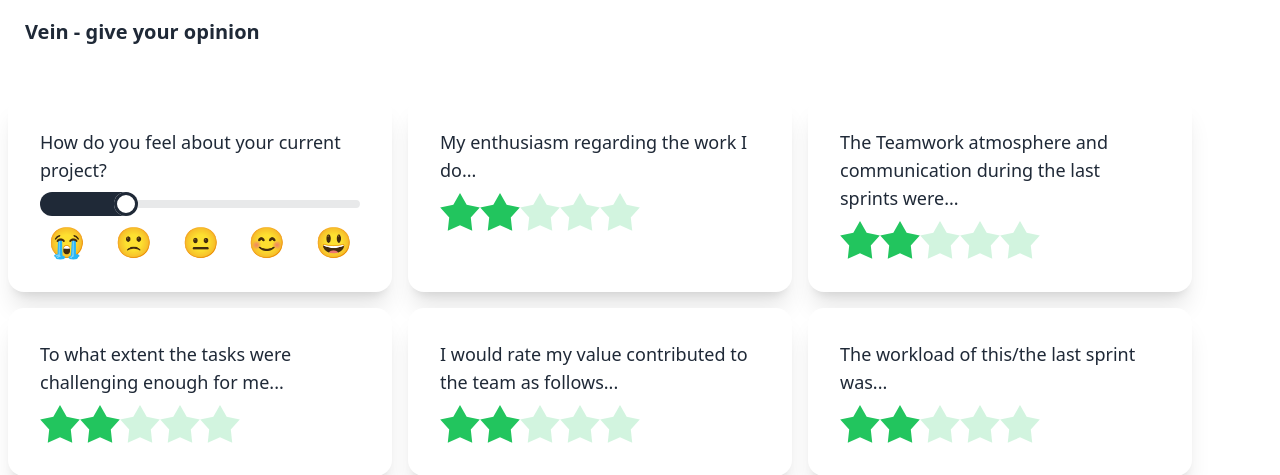
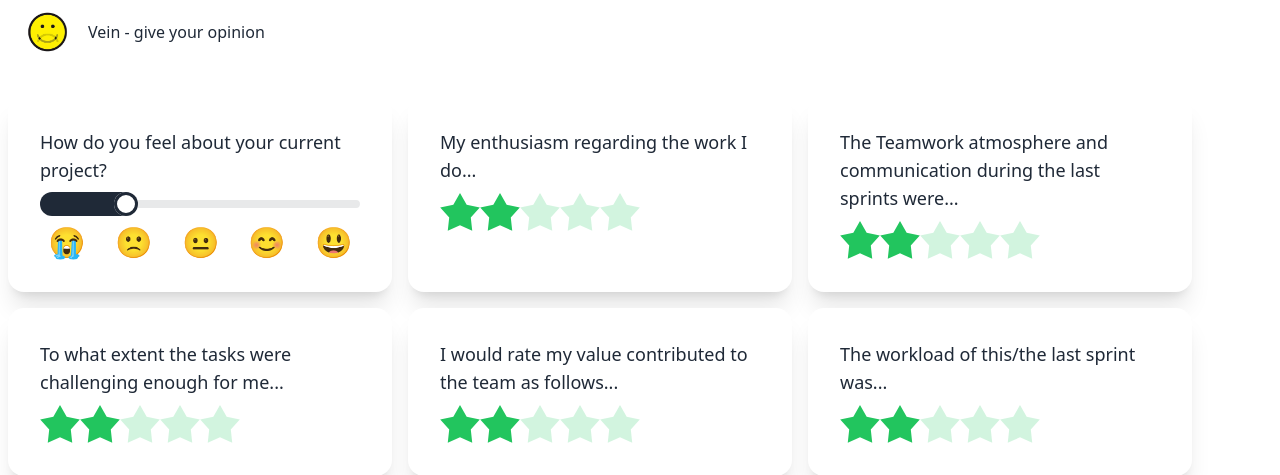
Before and after one commit to ivanderk/vein, a Flask app: page / in a window 1280 px wide. Shown: the top 475 px of the page. Run offline with Flask 2, Linux system fonts and the light colour scheme; some libraries are stand-ins or nearby versions.

Commit message:
Added arwork, logo & favicon.ico

```diff
--- a/vein/templates/base.html
+++ b/vein/templates/base.html
@@ -3,6 +3,7 @@
 <head>
     <meta charset="UTF-8">
     <meta name="viewport" content="width=device-width, initial-scale=1.0">
+    <link rel="shortcut icon" href="{{ url_for('static', filename='favicon.ico') }}">
     <title>Vein</title>
     <script src="https://unpkg.com/htmx.org@1.8.5"
             integrity="sha384-7aHh9lqPYGYZ7sTHvzP1t3BAfLhYSTy9ArHdP3Xsr9/3TlGurYgcPBoFmXX2TX/w"
@@ -12,6 +13,7 @@
 </head>
 <body>
  <div class="navbar bg-base-100">
+        <img src="{{ url_for('static', filename='vein-janus-face.png') }}"
         <a class="btn btn-ghost normal-case text-xl">Vein - give your opinion</a>
  </div>
 
```
Also changed, not shown: artwork/android-chrome-192x192.png (added), artwork/android-chrome-512x512.png (added), artwork/apple-touch-icon.png (added), artwork/favicon-16x16.png (added), artwork/favicon-32x32.png (added), artwork/favicon.ico (added), artwork/vein-janus-face.png (added), static/capgemini.svg (deleted), vein/static/favicon.ico (added), vein/static/vein-janus-face.png (added), 2 other files.
